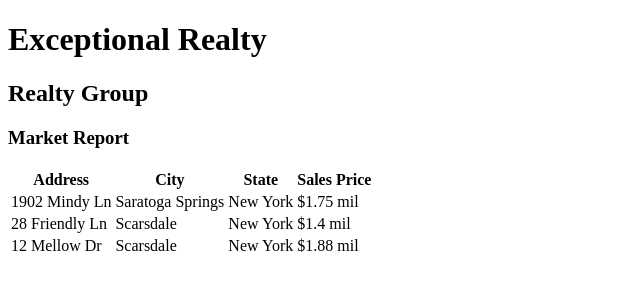
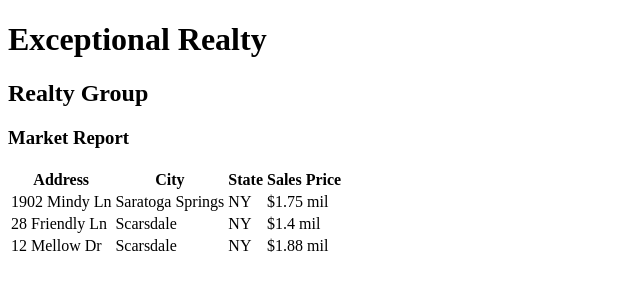
Before and after one commit to rh24/exceptional-realty, a plain HTML site: page market-report.html in a window 1280 px wide. Shown: the whole page, without its empty margins (0-640 px from the left). Drawn offline with Linux system fonts and the light colour scheme.

Commit message:
fourth commit

```diff
--- a/market-report.html
+++ b/market-report.html
@@ -20,19 +20,19 @@
       <tr>
         <td>1902 Mindy Ln</td>
         <td>Saratoga Springs</td>
-        <td>New York</td>
+        <td>NY</td>
         <td>$1.75 mil</td>
       </tr>
       <tr>
         <td>28 Friendly Ln</td>
         <td>Scarsdale</td>
-        <td>New York</td>
+        <td>NY</td>
         <td>$1.4 mil</td>
       </tr>
       <tr>
         <td>12 Mellow Dr</td>
         <td>Scarsdale</td>
-        <td>New York</td>
+        <td>NY</td>
         <td>$1.88 mil</td>
       </tr>
     </table>
```
